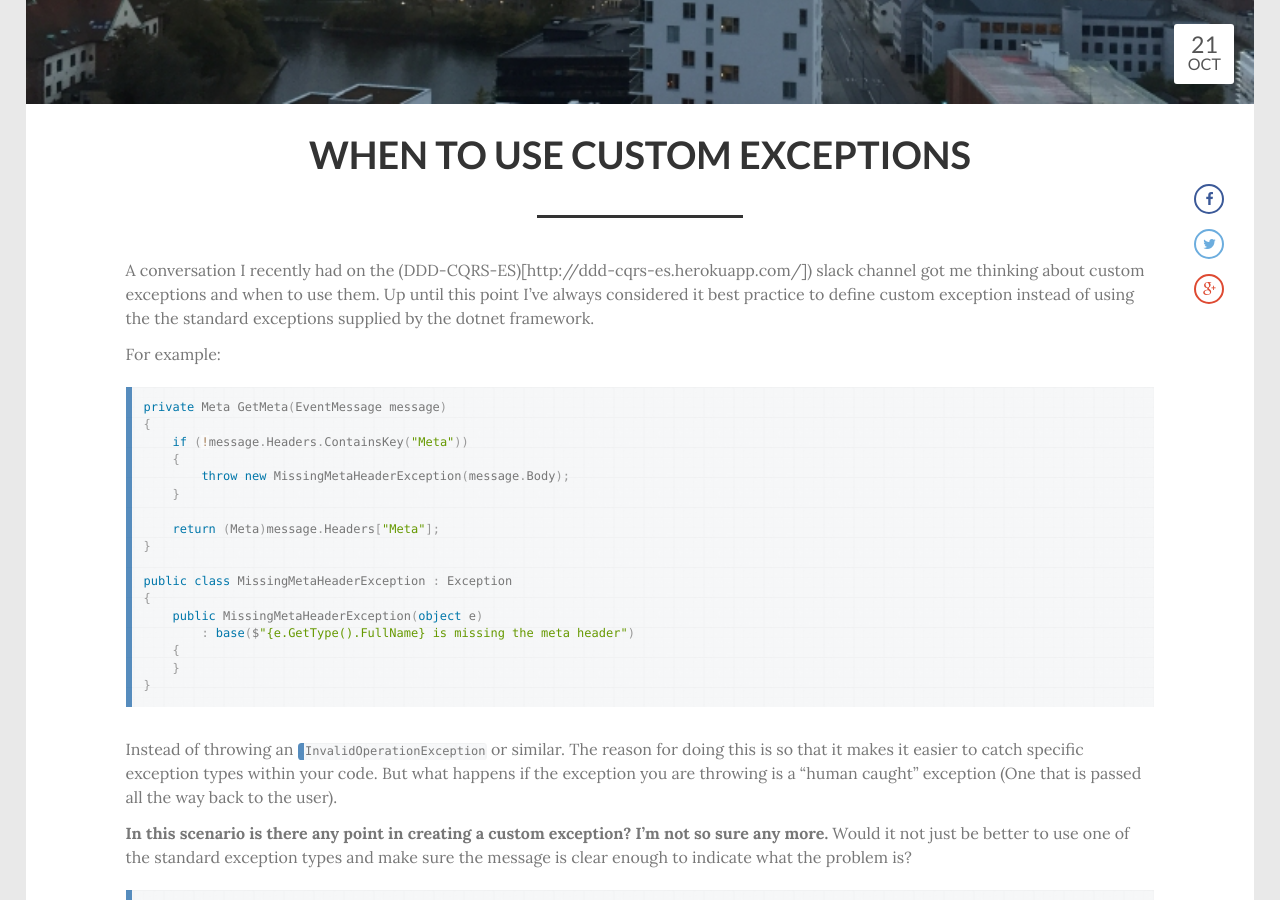
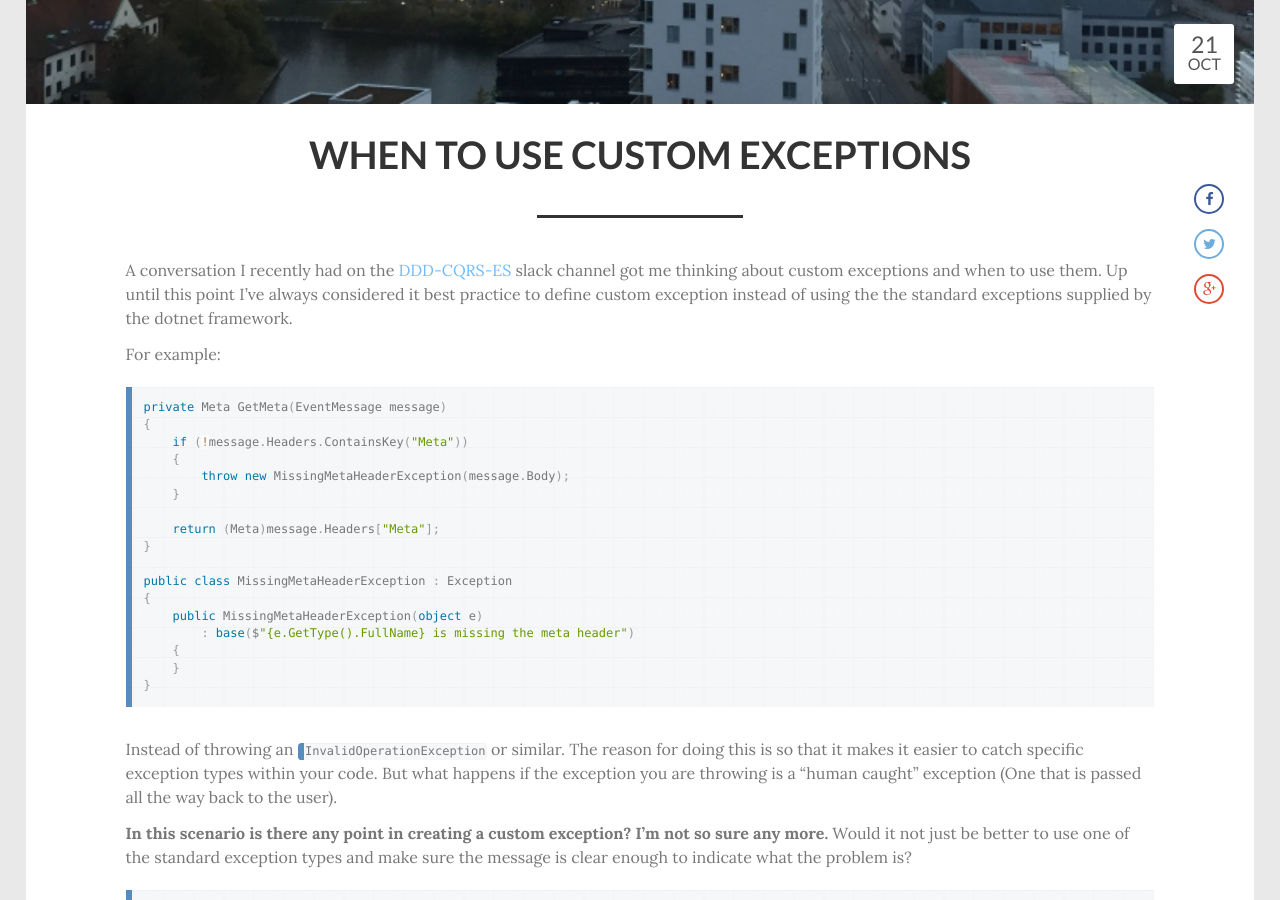
Before and after one commit to mat-mcloughlin/mat-mcloughlin.github.io, a Jekyll site: the page built from _posts/2016-10-21-when-to-use-custom-exceptions.markdown, in a window 1280 px wide and 900 px high, scrolled down 491 px. Built offline with Jekyll 4.4.1, drawn with Linux system fonts in a browser that asks for light colours; nearby versions of some CDN libraries; comment, search, counter and statistics services are not loaded.

Commit message:
Update 2016-10-21-when-to-use-custom-exceptions.markdown

```diff
--- a/_posts/2016-10-21-when-to-use-custom-exceptions.markdown
+++ b/_posts/2016-10-21-when-to-use-custom-exceptions.markdown
@@ -6,7 +6,7 @@ tags:
 - patterns
 ---
 
-A conversation I recently had on the (DDD-CQRS-ES)[http://ddd-cqrs-es.herokuapp.com/]) slack channel got me thinking about custom exceptions and when to use them. Up until this point I've always considered it best practice to define custom exception instead of using the the standard exceptions supplied by the dotnet framework.
+A conversation I recently had on the [DDD-CQRS-ES](http://ddd-cqrs-es.herokuapp.com/) slack channel got me thinking about custom exceptions and when to use them. Up until this point I've always considered it best practice to define custom exception instead of using the the standard exceptions supplied by the dotnet framework.
 
 For example:
 
```
